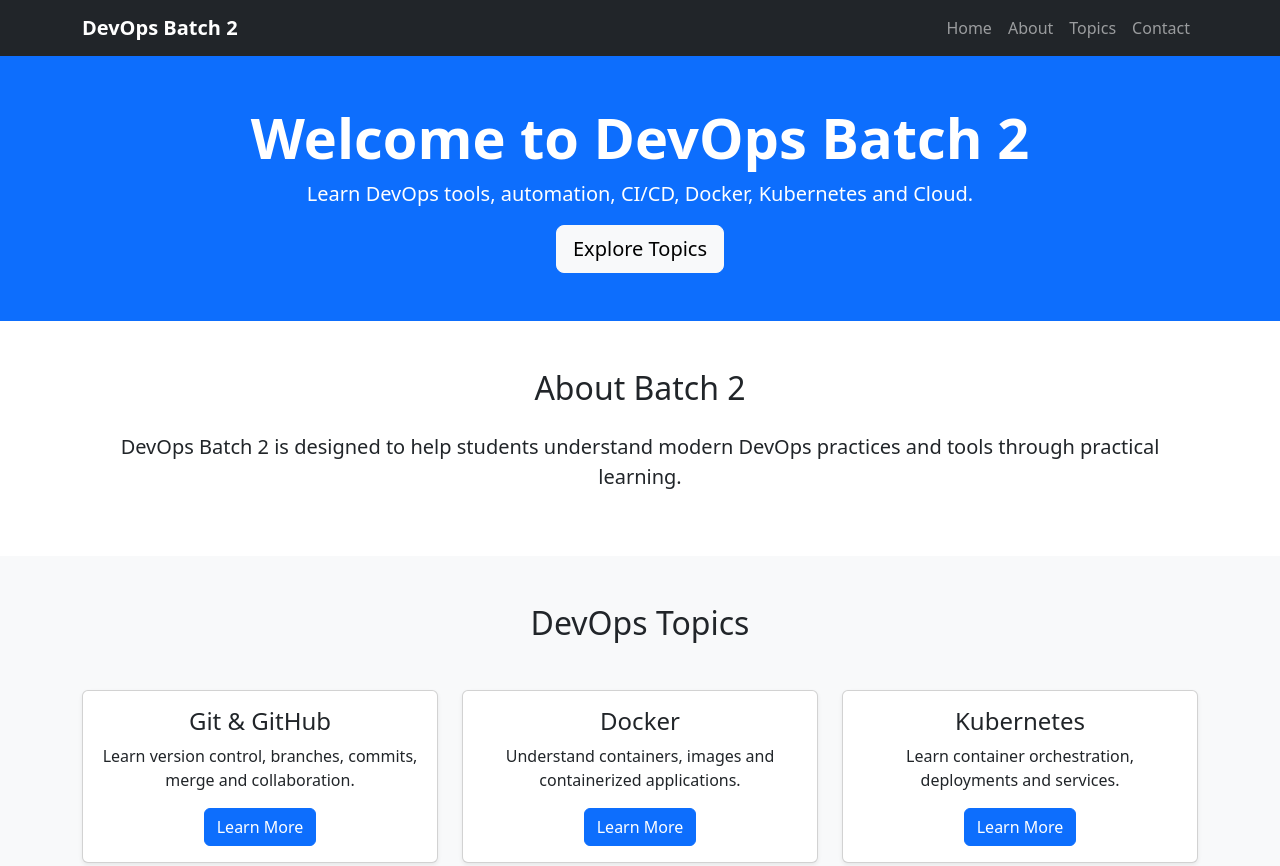
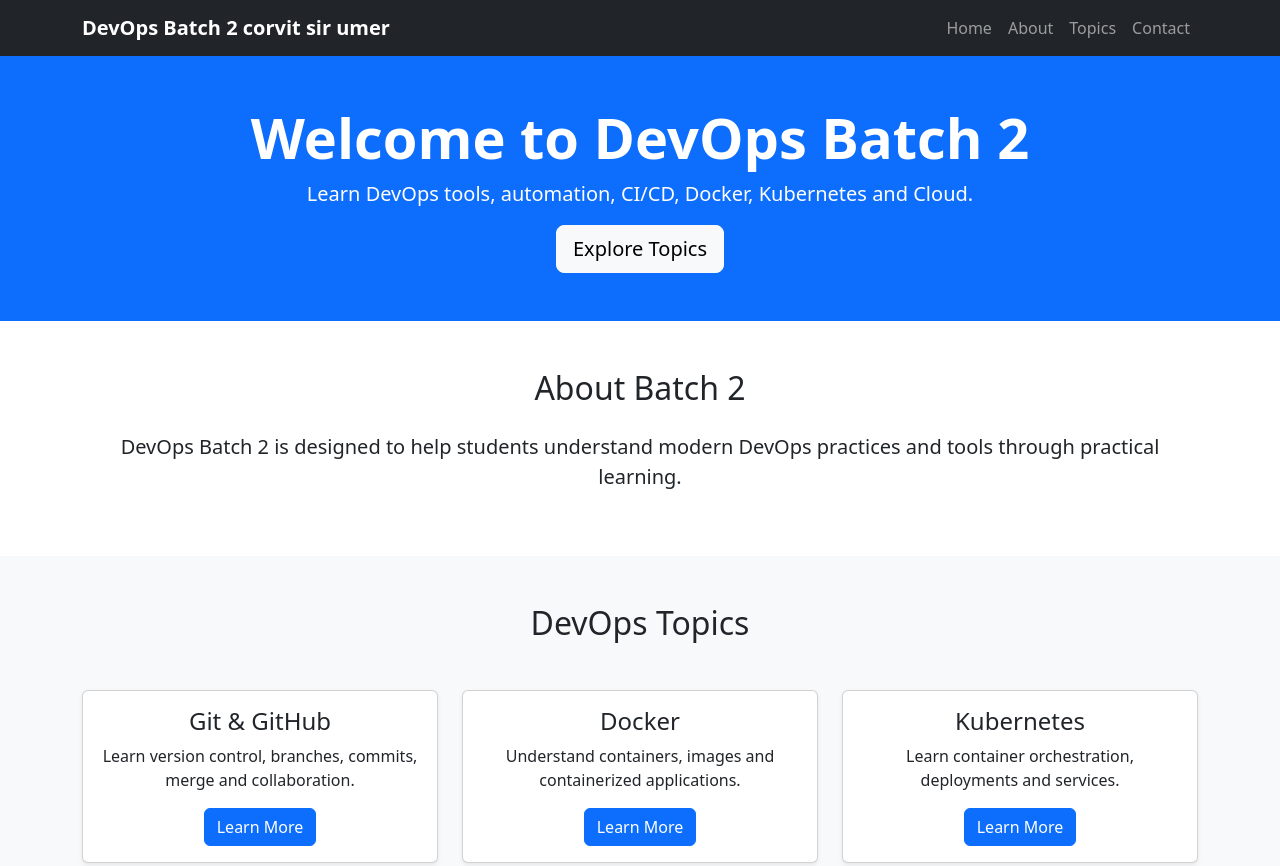
Before and after one commit to Nauman4413/gitprac, a plain HTML site: page index.html in a window 1280 px wide. Shown: the top 866 px of the page. Drawn offline with nearby package versions, Linux system fonts and the light colour scheme.

Commit message:
added name

```diff
--- a/index.html
+++ b/index.html
@@ -18,7 +18,7 @@
     <!-- Navbar -->
     <nav class="navbar navbar-dark bg-dark navbar-expand-lg">
         <div class="container">
-            <a class="navbar-brand fw-bold" href="#">DevOps Batch 2</a>
+            <a class="navbar-brand fw-bold" href="#">DevOps Batch 2 corvit sir umer</a>
 
             <button
                 class="navbar-toggler"
```
